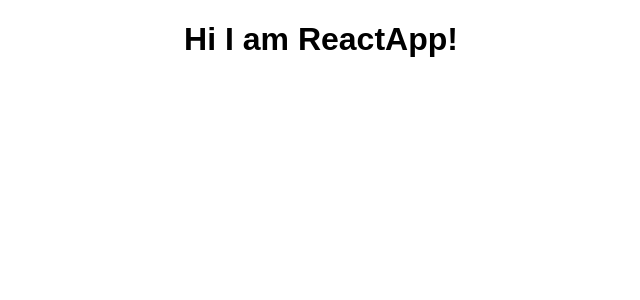
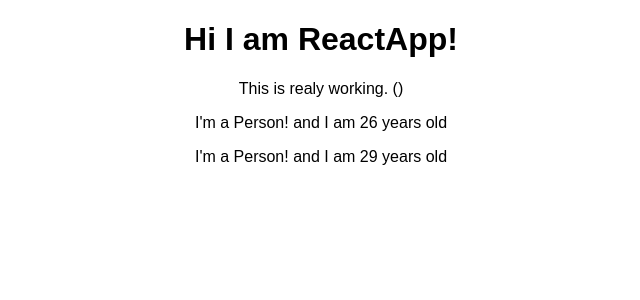
Before and after one commit to AlauddinSaikat71/React-Complete-Guide, a React (Create React App) app: page / in a window 1280 px wide. Shown: the top 300 px of the page, without its empty margins (319-959 px from the left). Built offline with nearby package versions, Linux system fonts and the light colour scheme.

Commit message:
Outputtinng Dynamic content

```diff
--- a/src/App.js
+++ b/src/App.js
@@ -1,13 +1,22 @@
 import React, { Component } from 'react';
 import './App.css';
+import person from './Person/Person';
+import Person from './Person/Person';
 
 class App extends Component {
   render() {
     return (
       <div className="App">
         <h1>Hi I am ReactApp!</h1>
+        <p>This is realy working. ()</p>
+        <Person />
+        <Person />
       </div>
+
     );
+
+    //return React.createElement('div' , {className:'App'}, React.createElement('h1' ,null ,'Does this work now ?'));
+
   }
 }
 
--- /dev/null
+++ b/src/Person/Person.js
@@ -0,0 +1,7 @@
+import React from 'react';
+
+const person = () =>{
+    return <p> I'm a Person! and I am {Math.floor(Math.random()*30)} years old</p>
+};
+
+export default person;
```
